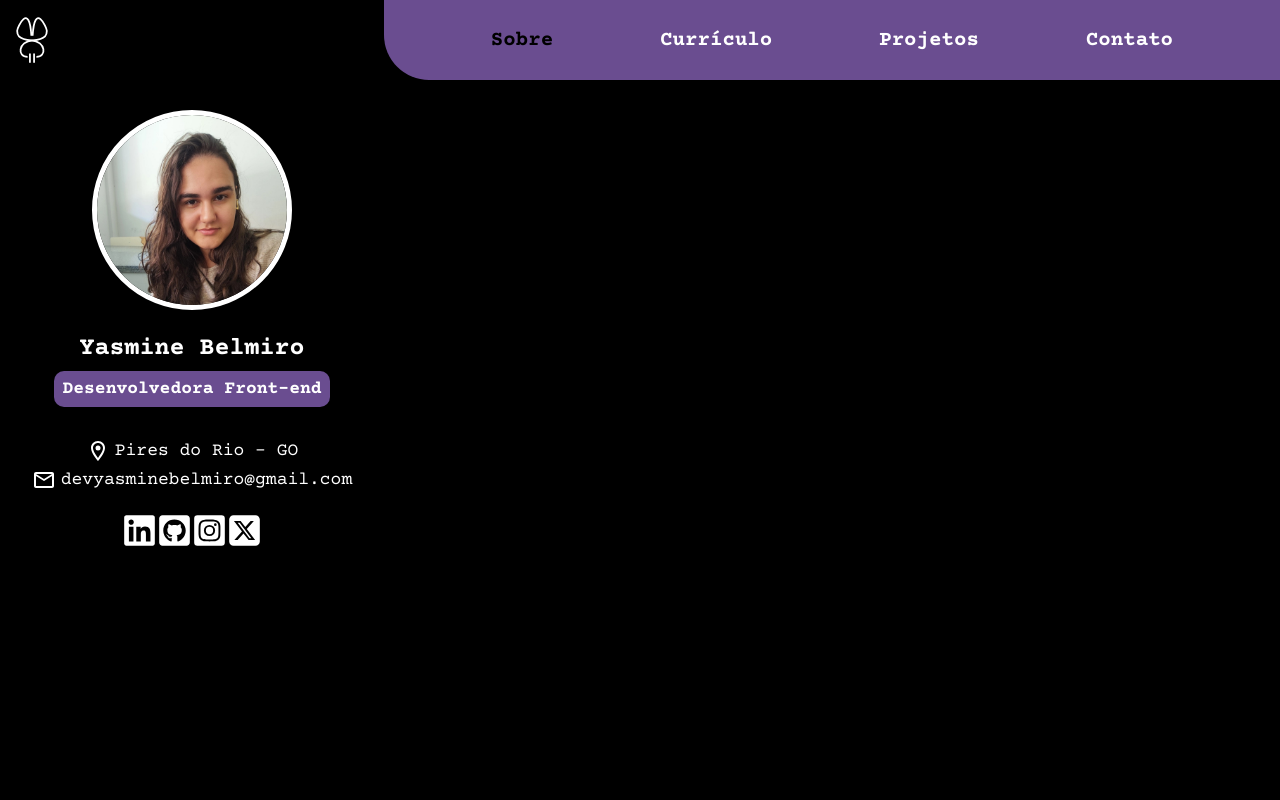
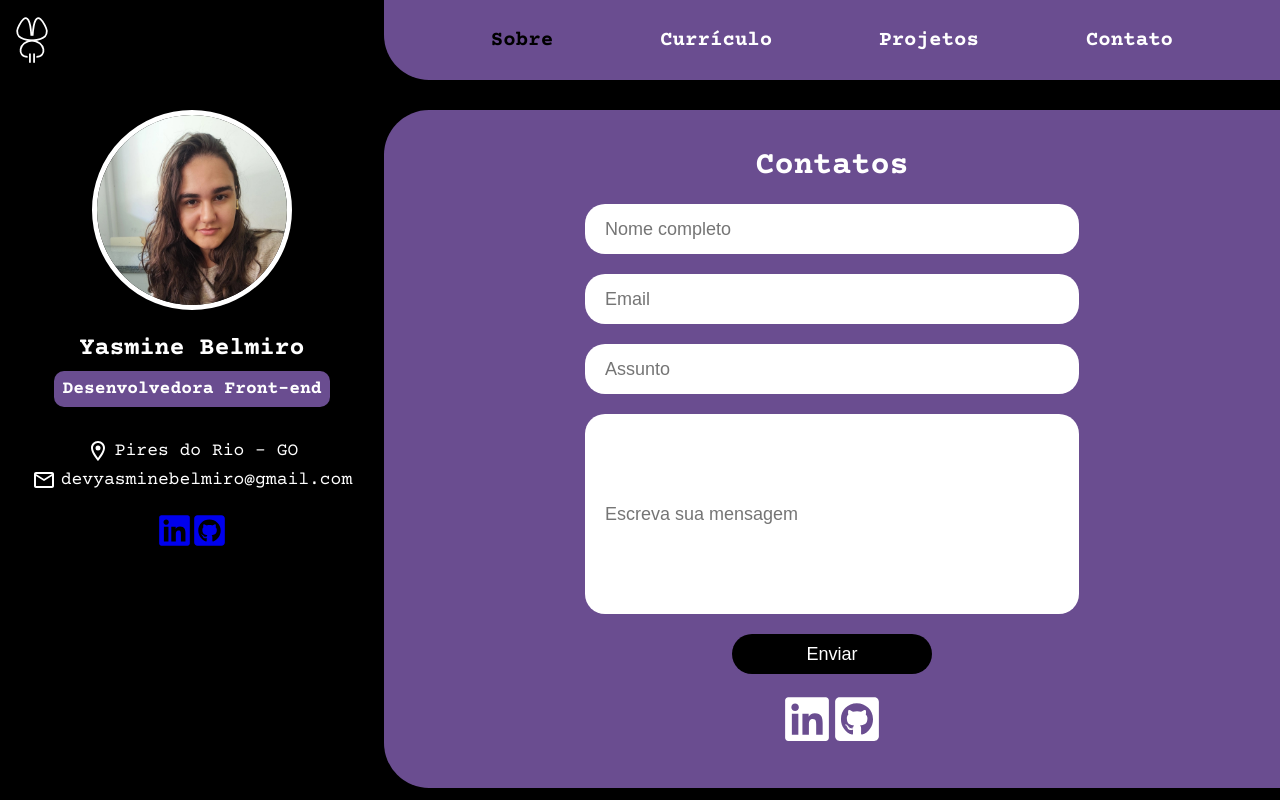
Before and after one commit to yasminebelmiro/portfolio, a React (Vite) app: page /contatos in a window 1280 px wide. Built offline with nearby package versions, Linux system fonts and the light colour scheme.

Commit message:
feat: sessão de contatos adicionada

```diff
--- a/package.json
+++ b/package.json
@@ -10,6 +10,7 @@
     "preview": "vite preview"
   },
   "dependencies": {
+    "@emailjs/browser": "^4.4.1",
     "react": "^19.0.0",
     "react-dom": "^19.0.0",
     "react-icons": "^5.5.0",
--- a/src/App.jsx
+++ b/src/App.jsx
@@ -4,10 +4,11 @@ import { BrowserRouter, Outlet, Route, Routes } from "react-router-dom";
 import About from "./pages/About/about";
 import Cv from "./pages/Cv/cv";
 import Projects from "./pages/Projects/projects";
-import Contacts from "./pages/Contacts/contacts";
+
 import Header from "./components/Header/Header";
 import Home from "./pages/Home/Home";
 import { GlobalContainer } from "./global";
+import Contacts from "./pages/Contacts/Contacts";
 
 const App = () => {
   return (
--- a/src/components/Header/Header.jsx
+++ b/src/components/Header/Header.jsx
@@ -18,7 +18,7 @@ const Header = () => {
     { id: 1, title: "Sobre", path: "/" },
     { id: 2, title: "Currículo", path: "/curriculo" },
     { id: 3, title: "Projetos", path: "/projetos" },
-    { id: 4, title: "Contato", path: "/contato" },
+    { id: 4, title: "Contato", path: "/contatos" },
   ];
 
   return (
--- a/src/pages/Contacts/Contacts.jsx
+++ b/src/pages/Contacts/Contacts.jsx
@@ -1,9 +1,130 @@
-import React from 'react'
+import React, { useState } from "react";
+import emailjs from "@emailjs/browser";
+import {
+  Button,
+  ContactContainer,
+  ContactForm,
+  LargeInput,
+  SmallInput,
+  SocialContainer,
+  SocialIcons,
+} from "./style";
+import { FaGithubSquare, FaInstagramSquare, FaLinkedin } from "react-icons/fa";
+import { FaSquareXTwitter } from "react-icons/fa6";
 
 const Contacts = () => {
+  const [formData, setFormData] = useState({
+    from_name: "",
+    from_email: "",
+    topic: "",
+    message: "",
+  });
+  const [success, setSuccess] = useState(false);
+  const [error, setError] = useState(false);
+  const [isSending, setIsSending] = useState(false);
+
+  const handleChange = (e) => {
+    setFormData({ ...formData, [e.target.name]: e.target.value });
+  };
+
+  const handleSubmit = (e) => {
+    e.preventDefault();
+    setIsSending(true);
+
+    const templateParams = {
+      to_name: "Yasmine Belmiro",
+      from_name: formData.name,
+      reply_to: formData.email,
+      topic: formData.topic,
+      message: formData.message,
+    };
+
+    emailjs
+      .send(
+        import.meta.env.VITE_APP_EMAILJS_SERVICE_ID,
+        import.meta.env.VITE_APP_EMAILJS_TEMPLATE_ID,
+        templateParams,
+        import.meta.env.VITE_APP_EMAILJS_PUBLIC_KEY
+      )
+      .then(
+        () => {
+          setSuccess(true);
+          setError(false);
+          setIsSending(false);
+          setFormData({ name: "", email: "", topic: "", message: "" });
+        },
+        (err) => {
+          console.error("Erro ao enviar: ", err);
+          setSuccess(false);
+          setError(true);
+          setIsSending(false);
+        }
+      );
+
+    success
+      ? alert("Mensagem enviada com sucesso!")
+      : alert("Erro ao enviar messagem, tente novamente!");
+  };
+
   return (
-    <div>Contacts</div>
-  )
-}
+    <ContactContainer>
+      <h1>Contatos</h1>
+      <ContactForm onSubmit={handleSubmit} method="POST">
+        <SmallInput
+          type="text"
+          name="name"
+          placeholder="Nome completo"
+          value={formData.name}
+          onChange={handleChange}
+          required
+        />
+        <SmallInput
+          type="email"
+          name="email"
+          placeholder="Email"
+          value={formData.email}
+          onChange={handleChange}
+          required
+        />
+        <SmallInput
+          type="text"
+          name="topic"
+          placeholder="Assunto"
+          value={formData.topic}
+          onChange={handleChange}
+          required
+        />
+        <LargeInput
+          type="text"
+          name="message"
+          placeholder="Escreva sua mensagem"
+          value={formData.message}
+          onChange={handleChange}
+          required
+        />
+        <Button type="submit" disabled={isSending}>
+          {isSending ? "Enviando..." : "Enviar"}
+        </Button>
+      </ContactForm>
 
-export default Contacts
+      <SocialContainer>
+        <a
+          href="www.linkedin.com/in/yasmine-oliveira-belmiro-471612282"
+          target="_blank"
+          rel="noopener noreferrer"
+        >
+          <SocialIcons as={FaLinkedin} />
+        </a>
+        <a
+          href="https://github.com/yasminebelmiro"
+          target="_blank"
+          rel="noopener noreferrer"
+        >
+          <SocialIcons as={FaGithubSquare} />
+        </a>
+      </SocialContainer>
+    </ContactContainer>
+  );
+};
+
+export default Contacts;
--- /dev/null
+++ b/src/pages/Contacts/style.jsx
@@ -0,0 +1,66 @@
+import styled from "styled-components";
+
+export const ContactContainer = styled.div`
+  width: 70%;
+
+  display: flex;
+  flex-direction: column;
+  align-items: center;
+
+  color: white;
+  background-color: var(--purple);
+  border-radius: 45px 0px 0px 45px;
+  padding: 3% 10%;
+`;
+
+export const SocialIcons = styled.div`
+  font-size: 50px;
+  color: white;
+`;
+
+export const ContactForm = styled.form`
+  display: flex;
+  flex-direction: column;
+  align-items: center;
+  margin-top: 20px;
+`;
+
+export const SmallInput = styled.input`
+  width: 494px;
+  height: 50px;
+  border-radius: 20px;
+  border: none;
+  margin-bottom: 20px;
+  padding-left: 20px;
+  padding-right: 20px;
+  font-size: 18px;
+  color: black;
+`;
+
+export const LargeInput = styled.input`
+  width: 494px;
+  height: 200px;
+  border-radius: 20px;
+  border: none;
+  margin-bottom: 20px;
+  padding-left: 20px;
+  padding-right: 20px;
+  font-size: 18px;
+  color: black;
+`;
+
+export const Button = styled.button`
+  width: 200px;
+  height: 40px;
+  border: none;
+  background-color: black;
+  color: white;
+  font-size: 18px;
+  border-radius: 20px;
+  cursor: pointer;
+`;
+
+export const SocialContainer = styled.div`
+  display: flex;
+  margin-top: 20px;
+`;
--- a/src/pages/Home/Home.jsx
+++ b/src/pages/Home/Home.jsx
@@ -38,10 +38,12 @@ const Home = () => {
           devyasminebelmiro@gmail.com
         </Text>
         <SocialContainer>
-          <SocialIcons as={FaLinkedin} />
-          <SocialIcons as={FaGithubSquare} />
-          <SocialIcons as={FaInstagramSquare} />
-          <SocialIcons as={FaSquareXTwitter} />
+          <a href="www.linkedin.com/in/yasmine-oliveira-belmiro-471612282">
+            <SocialIcons as={FaLinkedin} />
+          </a>
+          <a href="https://github.com/yasminebelmiro">
+            <SocialIcons as={FaGithubSquare} />
+          </a>
         </SocialContainer>
       </MobileColumnVariant>
     </HomeContainer>
--- a/src/pages/Projects/style.jsx
+++ b/src/pages/Projects/style.jsx
@@ -30,6 +30,7 @@ export const ProjectCard = styled.div`
 export const Image = styled.img`
   width: 300px;
   height: 139px;
+  border-radius: 20px;
 `;
 
 export const Column = styled.div`
```
Also changed, not shown: 1 other file (tests, documents, lock files or other folders).
